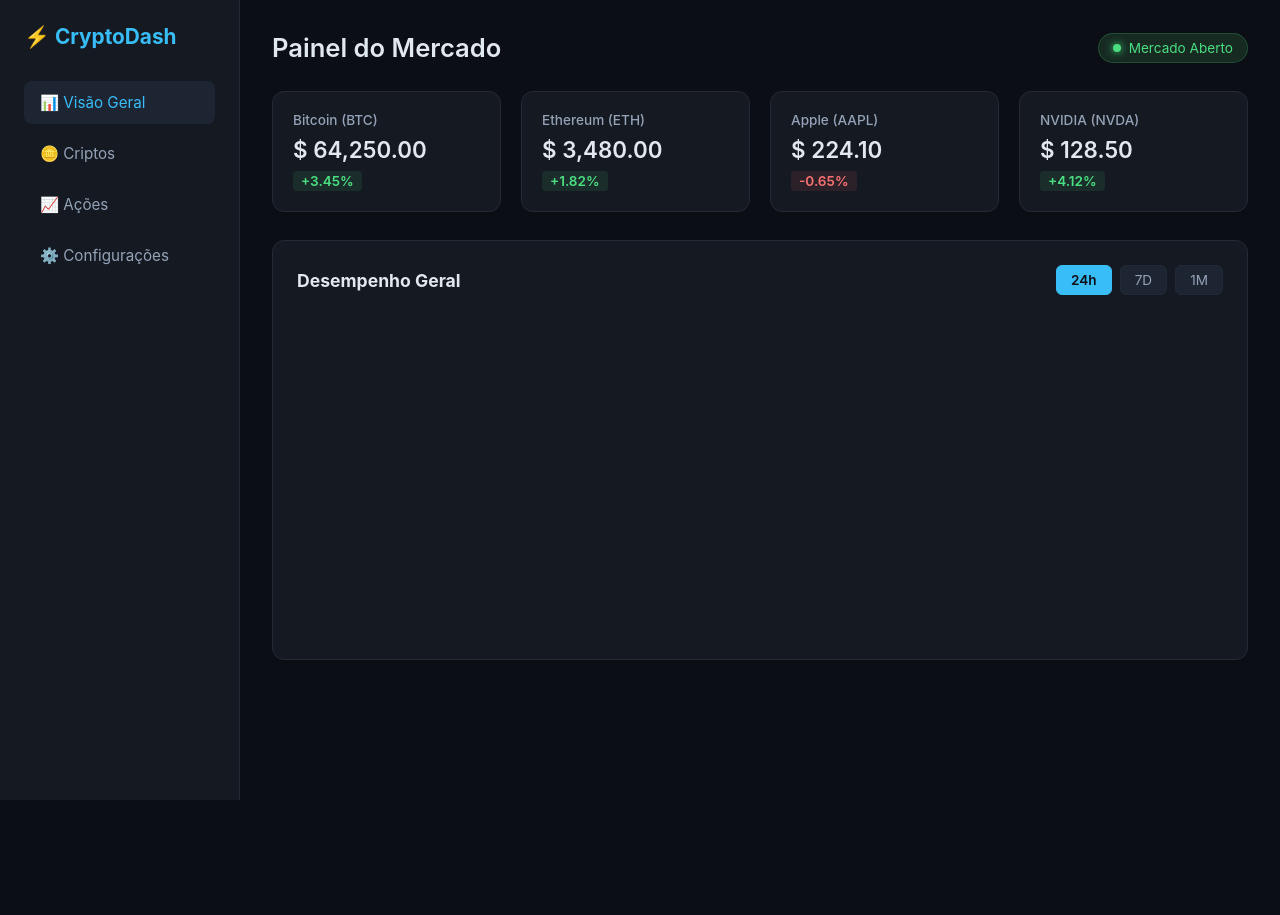
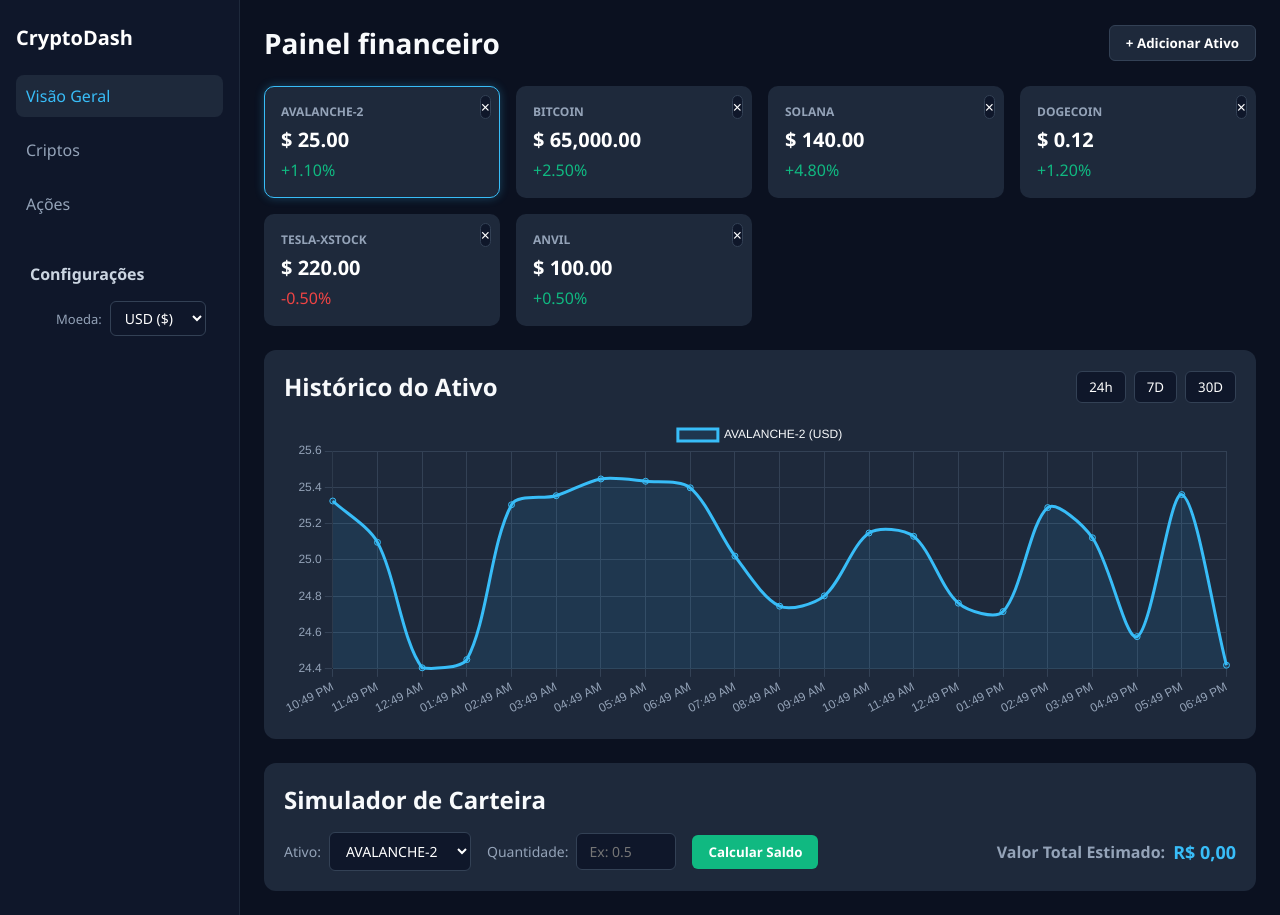
Before and after one commit to AndreRodriguesLuz/Dashboard-cripto, a plain HTML site: page index.html in a window 1280 px wide. Before the commit the page ends 800 px from the top, so only its background shows below. Drawn offline with nearby package versions, Linux system fonts and the light colour scheme; no server answers.

Commit message:
fix: salva estilos e atualiza arquivos do projeto

```diff
--- a/index.html
+++ b/index.html
@@ -3,72 +3,129 @@
 <head>
   <meta charset="UTF-8">
   <meta name="viewport" content="width=device-width, initial-scale=1.0">
-    <title>Dashboard Financeiro</title>
+  <title>CryptoDash</title>
   <link rel="stylesheet" href="style.css">
-    <!-- Chart.js para renderizar os gráficos -->
   <script src="https://cdn.jsdelivr.net/npm/chart.js"></script>
+  <style>
+    /* Força os estilos escuros para evitar override de cache */
+    select, input, button {
+      background-color: #0f172a !important;
+      color: #ffffff !important;
+      border: 1px solid #334155 !important;
+      outline: none !important;
+      border-radius: 6px !important;
+    }
+    select option {
+      background-color: #0f172a !important;
+      color: #ffffff !important;
+    }
+    .top-header {
+      display: flex !important;
+      justify-content: space-between !important;
+      align-items: center !important;
+      width: 100% !important;
+      margin-bottom: 24px !important;
+    }
+    .calculator-inputs {
+      display: flex !important;
+      align-items: center !important;
+      gap: 16px !important;
+      flex-wrap: wrap !important;
+    }
+    .input-group {
+      display: flex !important;
+      align-items: center !important;
+      gap: 8px !important;
+    }
+  </style>
 </head>
-<body>
-    <div class="dashboard-container">
-        <!-- Sidebar Navigation -->
-        <aside class="sidebar">
-            <div class="logo">
-                <h2>⚡ CryptoDash</h2>
+<body style="background-color: #0b1120; color: #f8fafc; margin: 0; font-family: sans-serif;">
+  <div class="dashboard-container" style="display: flex; min-height: 100vh;">
+
+    <aside class="sidebar" style="width: 240px; background-color: #0f172a; border-right: 1px solid #1e293b; padding: 24px 16px;">
+      <h2 class="logo" style="color: #ffffff; margin-bottom: 24px;">CryptoDash</h2>
+      <ul class="sidebar-nav" style="list-style: none; padding: 0; display: flex; flex-direction: column; gap: 12px;">
+        <li class="active" style="padding: 10px; border-radius: 8px; background: #1e293b; color: #38bdf8; cursor: pointer;">Visão Geral</li>
+        <li style="padding: 10px; color: #94a3b8; cursor: pointer;">Criptos</li>
+        <li style="padding: 10px; color: #94a3b8; cursor: pointer;">Ações</li>
+
+        <li id="settings-menu-item" class="settings-item" style="margin-top: 16px;">
+          <div class="settings-title" style="color: #cbd5e1; font-weight: 600; margin-bottom: 8px;">Configurações</div>
+          <div class="settings-control" style="display: flex; align-items: center; gap: 8px; color: #94a3b8; font-size: 13px;">
+            <label for="currency-select-sidebar">Moeda:</label>
+            <select id="currency-select-sidebar" class="custom-select" style="padding: 6px 10px;">
+              <option value="usd">USD ($)</option>
+              <option value="brl">BRL (R$)</option>
+            </select>
           </div>
-            <nav class="nav-menu">
-                <a href="#" class="active">📊 Visão Geral</a>
-                <a href="#">🪙 Criptos</a>
-                <a href="#">📈 Ações</a>
-                <a href="#">⚙️ Configurações</a>
-            </nav>
+        </li>
+      </ul>
     </aside>
 
-        <!-- Main Content -->
-        <main class="main-content">
+    <main class="main-content" style="flex: 1; padding: 24px;">
+
+      <!-- Cabeçalho ajustado para alinhar o botão à direita -->
       <header class="top-header">
-                <h1>Painel do Mercado</h1>
-                <div class="status-badge"><span class="dot"></span> Mercado Aberto</div>
+        <h1 style="margin: 0; font-size: 28px;">Painel financeiro</h1>
+        <button id="open-modal-btn" class="btn-primary" style="padding: 8px 16px; cursor: pointer; font-weight: 600; background-color: #1e293b !important;">+ Adicionar Ativo</button>
       </header>
 
-            <!-- Cards de Resumo -->
-            <section class="cards-grid">
-                <div class="card">
-                    <span class="asset-title">Bitcoin (BTC)</span>
-                    <h3 class="asset-price" id="btc-price">$ 64,250.00</h3>
-                    <span class="asset-change positive" id="btc-change">+3.45%</span>
+      <section id="cards-grid" class="cards-grid"></section>
+
+      <section class="chart-section" style="background-color: #1e293b; padding: 20px; border-radius: 12px; margin-bottom: 24px;">
+        <div class="chart-header" style="display: flex; justify-content: space-between; align-items: center; margin-bottom: 16px;">
+          <h2 style="margin: 0;">Histórico do Ativo</h2>
+          <div class="time-filters" style="display: flex; gap: 8px;">
+            <button class="time-btn active" data-days="1" style="padding: 6px 12px; cursor: pointer;">24h</button>
+            <button class="time-btn" data-days="7" style="padding: 6px 12px; cursor: pointer;">7D</button>
+            <button class="time-btn" data-days="30" style="padding: 6px 12px; cursor: pointer;">30D</button>
           </div>
-                <div class="card">
-                    <span class="asset-title">Ethereum (ETH)</span>
-                    <h3 class="asset-price" id="eth-price">$ 3,480.00</h3>
-                    <span class="asset-change positive" id="eth-change">+1.82%</span>
         </div>
-                <div class="card">
-                    <span class="asset-title">Apple (AAPL)</span>
-                    <h3 class="asset-price" id="aapl-price">$ 224.10</h3>
-                    <span class="asset-change negative" id="aapl-change">-0.65%</span>
-                </div>
-                <div class="card">
-                    <span class="asset-title">NVIDIA (NVDA)</span>
-                    <h3 class="asset-price" id="nvda-price">$ 128.50</h3>
-                    <span class="asset-change positive" id="nvda-change">+4.12%</span>
+        <div class="chart-container" style="height: 300px; position: relative;">
+          <canvas id="marketChart"></canvas>
         </div>
       </section>
 
-            <!-- Seção do Gráfico Main -->
-            <section class="chart-section">
-                <div class="chart-header">
-                    <h2>Desempenho Geral</h2>
-                    <div class="chart-actions">
-                        <button class="time-btn active">24h</button>
-                        <button class="time-btn">7D</button>
-                        <button class="time-btn">1M</button>
+      <!-- Simulador de Carteira com os campos formatados em linha e fundo escuro -->
+      <section class="portfolio-calculator" style="background-color: #1e293b; padding: 20px; border-radius: 12px;">
+        <h2 style="margin: 0 0 16px 0;">Simulador de Carteira</h2>
+        <div class="calculator-row" style="display: flex; justify-content: space-between; align-items: center; flex-wrap: wrap; gap: 16px;">
+
+          <div class="calculator-inputs">
+            <div class="input-group">
+              <label for="asset-select" style="color: #94a3b8; font-size: 14px;">Ativo:</label>
+              <select id="asset-select" class="custom-select" style="padding: 8px 12px;"></select>
             </div>
+
+            <div class="input-group">
+              <label for="asset-amount" style="color: #94a3b8; font-size: 14px;">Quantidade:</label>
+              <input type="number" id="asset-amount" placeholder="Ex: 0.5" step="any" min="0" class="custom-input" style="padding: 8px 12px; width: 100px;">
             </div>
-                <div class="chart-container">
-                    <canvas id="mainChart"></canvas>
+
+            <button id="update-portfolio-btn" class="btn-calc" style="background-color: #10b981 !important; color: #ffffff !important; border: none !important; padding: 8px 16px; font-weight: 600; cursor: pointer;">Calcular Saldo</button>
+          </div>
+
+          <div class="calculator-result" style="display: flex; align-items: center; gap: 8px; font-weight: 700;">
+            <span style="color: #94a3b8;">Valor Total Estimado:</span>
+            <span id="portfolio-total" style="color: #38bdf8; font-size: 18px;">R$ 0,00</span>
+          </div>
+
         </div>
       </section>
+
     </main>
+  </div>
+
+  <div id="asset-modal" class="modal" style="display: none; position: fixed; top: 0; left: 0; width: 100%; height: 100%; background: rgba(0,0,0,0.7); align-items: center; justify-content: center;">
+    <div class="modal-content" style="background: #1e293b; padding: 24px; border-radius: 12px; width: 400px; position: relative;">
+      <span id="close-modal" class="close-btn" style="position: absolute; top: 12px; right: 16px; cursor: pointer; font-size: 20px;">&times;</span>
+      <h2>Adicionar Novo Ativo</h2>
+      <div class="search-box" style="display: flex; gap: 8px; margin-top: 16px;">
+        <input type="text" id="search-input" placeholder="Ex: bitcoin, ethereum..." class="custom-input" style="flex: 1; padding: 8px 12px;">
+        <button id="search-btn" class="btn-primary" style="padding: 8px 16px;">Buscar</button>
+      </div>
+      <div id="search-results" class="search-results" style="margin-top: 16px;"></div>
+    </div>
   </div>
 
   <script src="script.js"></script>
--- a/style.css
+++ b/style.css
@@ -1,14 +1,13 @@
 * {
+  box-sizing: border-box;
   margin: 0;
   padding: 0;
-    box-sizing: border-box;
-    font-family: -apple-system, BlinkMacSystemFont, "Segoe UI", Roboto, Helvetica, Arial, sans-serif;
+  font-family: 'Segoe UI', Tahoma, Geneva, Verdana, sans-serif;
 }
 
 body {
-    background-color: #0b0e14;
-    color: #e2e8f0;
-    min-height: 100vh;
+  background-color: #0b1120;
+  color: #f8fafc;
 }
 
 .dashboard-container {
@@ -16,181 +15,253 @@
   min-height: 100vh;
 }
 
-/* Sidebar Styling */
 .sidebar {
   width: 240px;
-    background-color: #151921;
-    border-right: 1px solid #232936;
-    padding: 24px;
+  background-color: #0f172a;
+  border-right: 1px solid #1e293b;
+  padding: 24px 16px;
+}
+
+.logo {
+  font-size: 20px;
+  font-weight: 700;
+  margin-bottom: 24px;
+  color: #ffffff;
+}
+
+.sidebar-nav {
+  list-style: none;
   display: flex;
   flex-direction: column;
-    gap: 32px;
+  gap: 12px;
 }
 
-.logo h2 {
-    color: #38bdf8;
-    font-size: 1.3rem;
-    font-weight: 700;
+.sidebar-nav li {
+  padding: 10px 14px;
+  border-radius: 8px;
+  color: #94a3b8;
+  cursor: pointer;
+  transition: all 0.2s;
 }
 
-.nav-menu {
+.sidebar-nav li.active, .sidebar-nav li:hover {
+  background-color: #1e293b;
+  color: #38bdf8;
+}
+
+.settings-item {
   display: flex;
   flex-direction: column;
   gap: 8px;
+  cursor: default !important;
+  background: transparent !important;
 }
 
-.nav-menu a {
-    color: #94a3b8;
-    text-decoration: none;
-    padding: 12px 16px;
-    border-radius: 8px;
-    font-size: 0.95rem;
-    transition: all 0.2s ease;
+.settings-title {
+  display: flex;
+  align-items: center;
+  gap: 8px;
+  color: #cbd5e1;
+  font-weight: 600;
 }
 
-.nav-menu a:hover, .nav-menu a.active {
-    background-color: #1e2532;
-    color: #38bdf8;
+.settings-control {
+  padding-left: 26px;
+  display: flex;
+  align-items: center;
+  gap: 8px;
+  font-size: 13px;
+  color: #94a3b8;
 }
 
-/* Main Content Area */
 .main-content {
   flex: 1;
-    padding: 32px;
-    display: flex;
-    flex-direction: column;
-    gap: 28px;
+  padding: 24px;
 }
 
 .top-header {
   display: flex;
   justify-content: space-between;
   align-items: center;
+  margin-bottom: 24px;
 }
 
-.top-header h1 {
-    font-size: 1.6rem;
+.btn-primary {
+  background-color: #1e293b;
+  color: #ffffff !important;
+  border: 1px solid #334155;
+  padding: 8px 16px;
+  border-radius: 6px;
+  cursor: pointer;
   font-weight: 600;
 }
 
-.status-badge {
-    background-color: #162a22;
-    color: #4ade80;
-    padding: 6px 14px;
-    border-radius: 20px;
-    font-size: 0.85rem;
-    display: flex;
-    align-items: center;
-    gap: 8px;
-    border: 1px solid rgba(74, 222, 128, 0.2);
+.btn-primary:hover {
+  background-color: #334155;
 }
 
-.dot {
-    width: 8px;
-    height: 8px;
-    background-color: #4ade80;
-    border-radius: 50%;
-    box-shadow: 0 0 8px #4ade80;
-}
-
-/* Cards Grid */
 .cards-grid {
   display: grid;
-    grid-template-columns: repeat(auto-fit, minmax(200px, 1fr));
-    gap: 20px;
+  grid-template-columns: repeat(auto-fill, minmax(200px, 1fr));
+  gap: 16px;
+  margin-bottom: 24px;
 }
 
 .card {
-    background-color: #151921;
-    border: 1px solid #232936;
-    border-radius: 12px;
-    padding: 20px;
-    display: flex;
-    flex-direction: column;
-    gap: 8px;
-    transition: transform 0.2s ease, border-color 0.2s ease;
+  background-color: #1e293b;
+  padding: 16px;
+  border-radius: 10px;
+  border: 1px solid transparent;
+  position: relative;
+  cursor: pointer;
 }
 
-.card:hover {
-    transform: translateY(-3px);
-    border-color: #38bdf8;
+.card .asset-name {
+  font-size: 12px;
+  color: #94a3b8;
+  font-weight: 700;
+  display: block;
 }
 
-.asset-title {
-    color: #94a3b8;
-    font-size: 0.85rem;
-    font-weight: 500;
+.card .asset-price {
+  font-size: 20px;
+  color: #ffffff;
+  margin: 6px 0;
 }
 
-.asset-price {
-    font-size: 1.4rem;
-    font-weight: 600;
+.card .asset-change.positive { color: #10b981; }
+.card .asset-change.negative { color: #ef4444; }
+
+.remove-card-btn {
+  position: absolute;
+  top: 8px;
+  right: 8px;
+  background: none;
+  border: none;
+  color: #64748b;
+  font-size: 16px;
+  cursor: pointer;
 }
 
-.asset-change {
-    font-size: 0.85rem;
-    font-weight: 600;
-    width: fit-content;
-    padding: 2px 8px;
-    border-radius: 4px;
-}
-
-.positive {
-    color: #4ade80;
-    background-color: rgba(74, 222, 128, 0.1);
-}
-
-.negative {
-    color: #f87171;
-    background-color: rgba(248, 113, 113, 0.1);
-}
-
-/* Chart Section */
 .chart-section {
-    background-color: #151921;
-    border: 1px solid #232936;
+  background-color: #1e293b;
+  padding: 20px;
   border-radius: 12px;
-    padding: 24px;
-    display: flex;
-    flex-direction: column;
-    gap: 20px;
+  margin-bottom: 24px;
 }
 
 .chart-header {
   display: flex;
   justify-content: space-between;
   align-items: center;
+  margin-bottom: 16px;
 }
 
-.chart-header h2 {
-    font-size: 1.1rem;
-    color: #e2e8f0;
+.time-btn {
+  background-color: #0f172a;
+  color: #94a3b8;
+  border: 1px solid #334155;
+  padding: 6px 12px;
+  border-radius: 6px;
+  cursor: pointer;
 }
 
-.chart-actions {
+.time-btn.active {
+  background-color: #3b82f6;
+  color: #ffffff;
+}
+
+.chart-container {
+  height: 300px;
+  position: relative;
+}
+
+.portfolio-calculator {
+  background-color: #1e293b;
+  padding: 20px;
+  border-radius: 12px;
+}
+
+.calculator-row {
   display: flex;
+  justify-content: space-between;
+  align-items: center;
+  flex-wrap: wrap;
+  gap: 16px;
+  margin-top: 16px;
+}
+
+.calculator-inputs {
+  display: flex;
+  align-items: center;
+  gap: 16px;
+  flex-wrap: wrap;
+}
+
+.input-group {
+  display: flex;
+  align-items: center;
   gap: 8px;
 }
 
-.time-btn {
-    background-color: #1e2532;
-    border: 1px solid #232936;
-    color: #94a3b8;
-    padding: 6px 14px;
+/* Força remoção do fundo branco dos seletores e inputs */
+.custom-select, .custom-input {
+  background-color: #0f172a !important;
+  color: #ffffff !important;
+  border: 1px solid #334155 !important;
+  padding: 8px 12px;
   border-radius: 6px;
-    cursor: pointer;
-    font-size: 0.85rem;
-    transition: all 0.2s ease;
+  outline: none;
+  font-size: 14px;
 }
 
-.time-btn:hover, .time-btn.active {
-    background-color: #38bdf8;
-    color: #0b0e14;
-    border-color: #38bdf8;
-    font-weight: 600;
+.custom-select option {
+  background-color: #0f172a !important;
+  color: #ffffff !important;
 }
 
-.chart-container {
-    height: 320px;
-    width: 100%;
+.btn-calc {
+  background-color: #10b981;
+  color: #ffffff;
+  border: none;
+  padding: 8px 16px;
+  border-radius: 6px;
+  font-weight: 600;
+  cursor: pointer;
 }
+
+.calculator-result {
+  font-weight: 700;
+  display: flex;
+  align-items: center;
+  gap: 8px;
+}
+
+#portfolio-total {
+  color: #38bdf8;
+  font-size: 18px;
+}
+
+.modal {
+  position: fixed;
+  top:0; left:0; width:100%; height:100%;
+  background: rgba(0,0,0,0.7);
+  display: flex;
+  align-items: center;
+  justify-content: center;
+}
+
+.modal-content {
+  background: #1e293b;
+  padding: 24px;
+  border-radius: 12px;
+  width: 400px;
+  position: relative;
+}
+
+.close-btn {
+  position: absolute;
+  top: 12px; right: 16px;
+  cursor: pointer;
+  font-size: 20px;
+}
```
Lines whose indentation alone changed are shown as unchanged.
